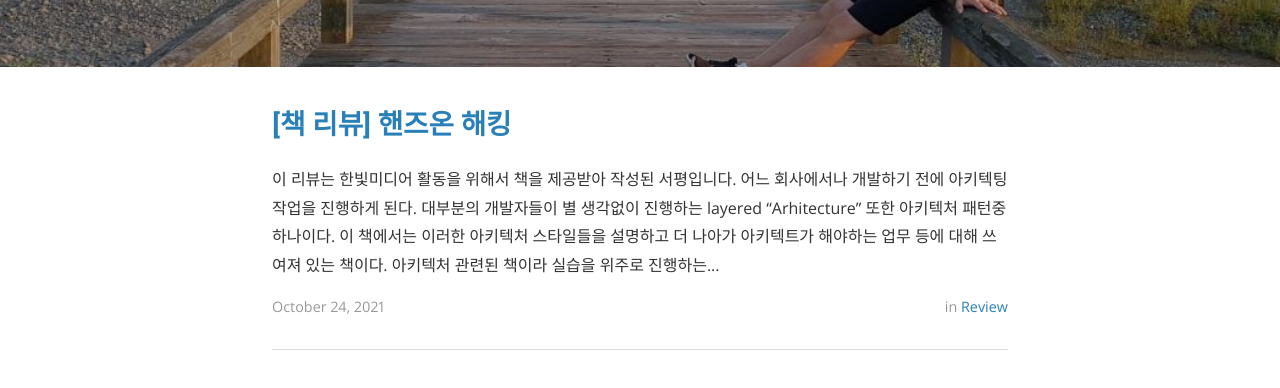
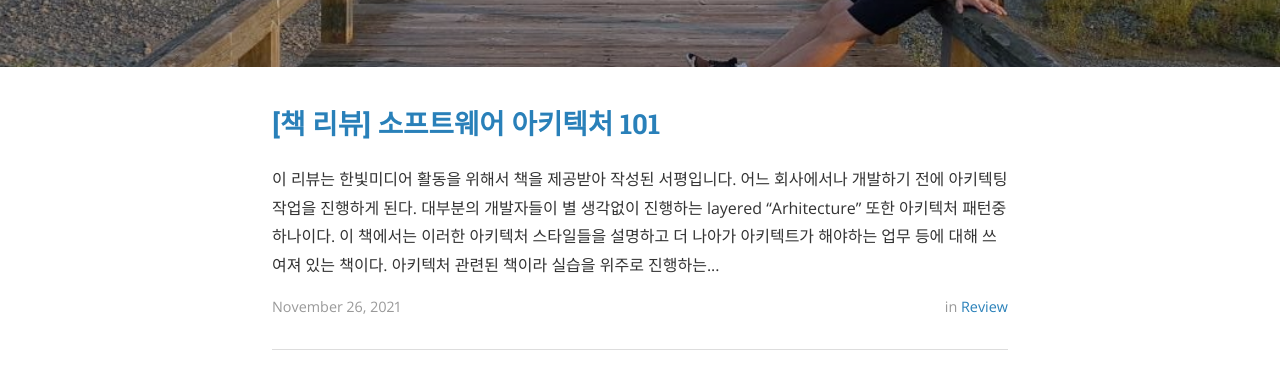
Before and after one commit to kscory/blog, a Jekyll site: the page built from index.html, in a window 1280 px wide. Shown: the part 436-824 px from the top of the page. Built offline with Jekyll 4.4.1, drawn with Linux system fonts in a browser that asks for light colours; nearby versions of some CDN libraries; the list of posts is cut into pages by our own code.

Commit message:
제목 변경

```diff
--- a/_posts/2021-11-26-review-hanbit-fundamentals_of_software_architecture.md
+++ b/_posts/2021-11-26-review-hanbit-fundamentals_of_software_architecture.md
@@ -1,8 +1,8 @@
 ---
 layout: post
 comments: true
-title:  "[책 리뷰] 핸즈온 해킹"
-date:   2021-10-24
+title:  "[책 리뷰] 소프트웨어 아키텍처 101"
+date:   2021-11-26
 author: Cory
 categories: Review
 permalink : /daliy-life/review/hanbit-fundamentals_of_software_architecture
```
